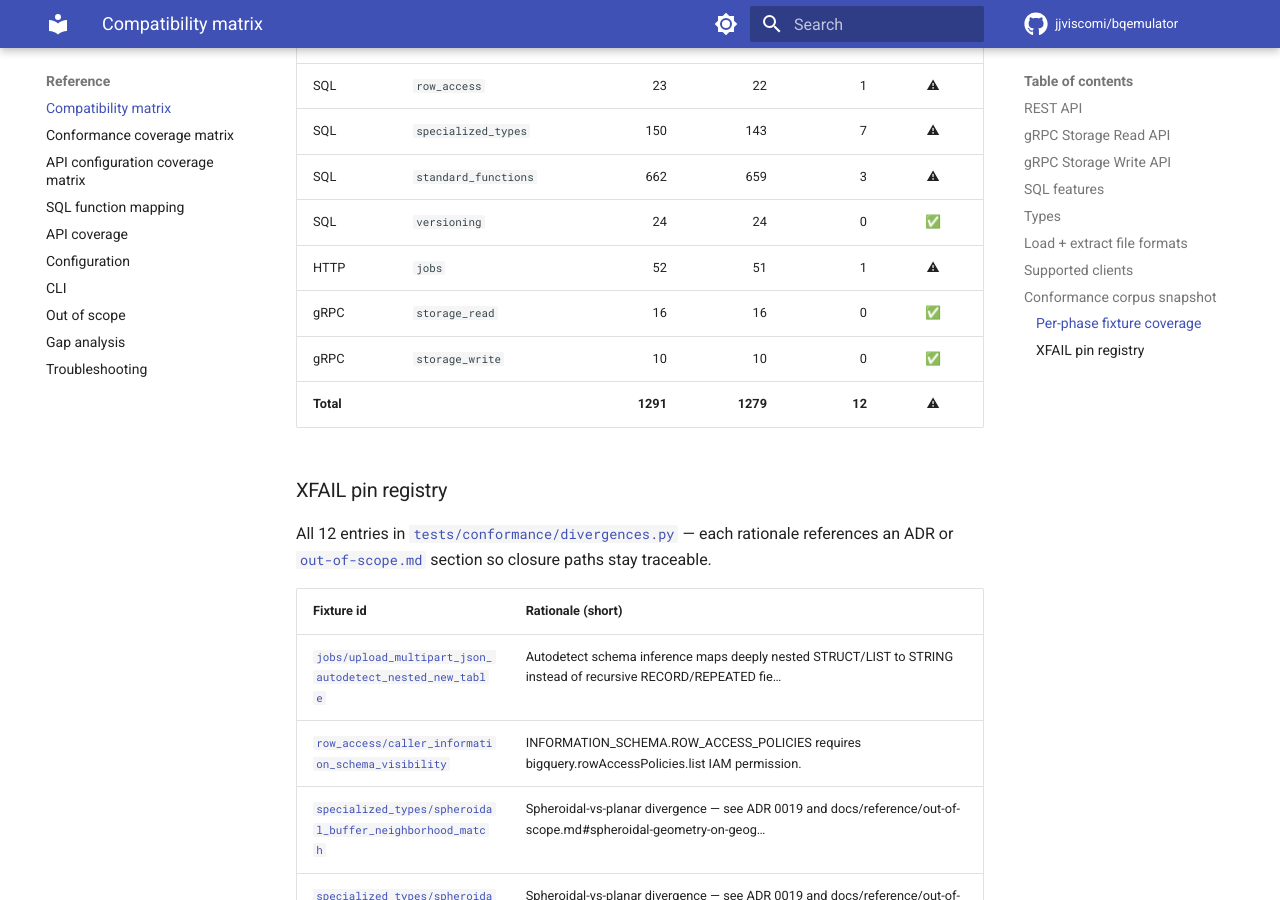
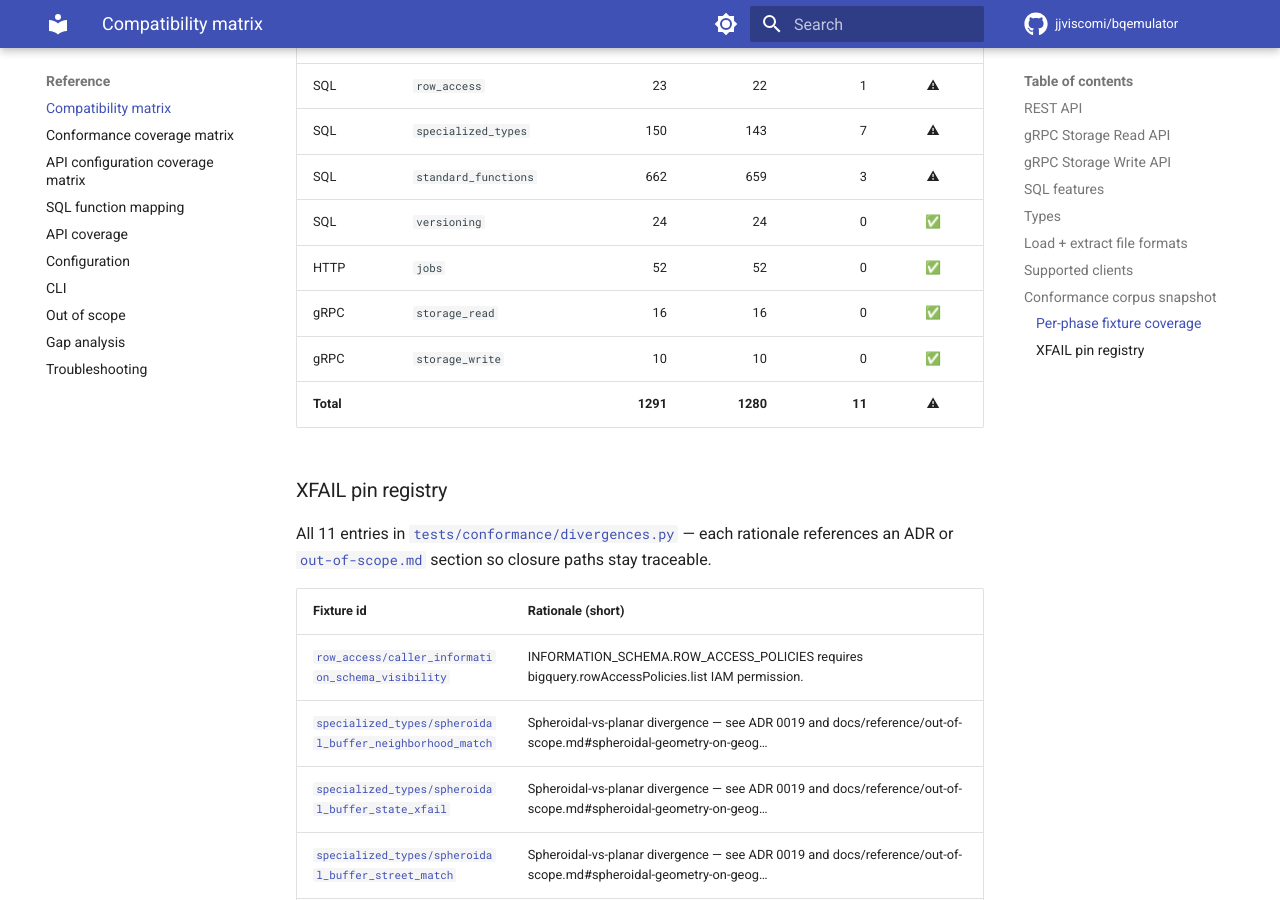
Before and after one commit to jjviscomi/bqemulator, an MkDocs documentation site: the page built from docs/reference/compatibility-matrix.md, in a window 1280 px wide and 900 px high, scrolled down 5502 px. Built offline with MkDocs 1.6.1 and Material for MkDocs 9.7.7, drawn with Linux system fonts in a browser that asks for light colours; comment, search, counter and statistics services are not loaded; the version menu is left out; some of the changed text lies outside the part shown.

Commit message:
test(conformance): pin autodetect RECORD/REPEATED schemas from live BigQuery
The three autodetect upload fixtures were malformed stubs (a `url` key
instead of `path`, no `body_bin`, no recorded baseline), so the runner
never discovered them, and the nested case was pinned as a STRING-fallback
divergence that no longer holds now that inference produces real RECORD /
REPEATED fields.

Reshape each into a schema-verifying fixture: a `setup.sql` provisions a
temp dataset, a setup request uploads the multipart autodetect load and
awaits the job, and the canonical request is a `tables.get` whose recorded
baseline pins the inferred schema. The CSV and flat-JSON cases cover
INTEGER / STRING; the nested-JSON case covers a NULLABLE RECORD, a REPEATED
STRING, and a REPEATED RECORD. Baselines are recorded from real BigQuery,
scrubbed of the project id, and trimmed of the physical/logical storage
byte counters the emulator does not track (the inferred schema and numRows
are pinned).

Drop the `_AUTODETECT_NESTED` entry from KNOWN_DIVERGENCES (the emulator now
matches BigQuery, verified against the live recording) and regenerate the
compatibility matrix (12 to 11 XFAILs).

Signed-off-by: Joseph Viscomi <jjviscomi@gmail.com>

```diff
--- a/docs/reference/compatibility-matrix.md
+++ b/docs/reference/compatibility-matrix.md
@@ -139,7 +139,7 @@
 
 > **Auto-generated.** Edit fixtures under [`tests/conformance/`](https://github.com/jjviscomi/bqemulator/blob/main/tests/conformance) or update the XFAIL registry in [`tests/conformance/divergences.py`](https://github.com/jjviscomi/bqemulator/blob/main/tests/conformance/divergences.py), then run `make compat-matrix` to regenerate this block. The CI gate (`--check`) refuses to merge a PR whose committed snapshot has drifted from the corpus.
 
-- **Corpus totals**: 1291 fixtures (1213 SQL + 52 HTTP + 26 gRPC); **1279 PASS / 12 XFAIL**
+- **Corpus totals**: 1291 fixtures (1213 SQL + 52 HTTP + 26 gRPC); **1280 PASS / 11 XFAIL**
 - **XFAIL contract**: every pin in `KNOWN_DIVERGENCES` references an ADR or `out-of-scope.md` section — invented divergences are forbidden (see [ADR 0023](https://github.com/jjviscomi/bqemulator/blob/main/docs/adr/0023-conformance-divergence-baseline.md)).
 
 ### Per-phase fixture coverage
@@ -158,18 +158,17 @@
 | SQL | `specialized_types` | 150 | 143 | 7 | ⚠ |
 | SQL | `standard_functions` | 662 | 659 | 3 | ⚠ |
 | SQL | `versioning` | 24 | 24 | 0 | ✅ |
-| HTTP | `jobs` | 52 | 51 | 1 | ⚠ |
+| HTTP | `jobs` | 52 | 52 | 0 | ✅ |
 | gRPC | `storage_read` | 16 | 16 | 0 | ✅ |
 | gRPC | `storage_write` | 10 | 10 | 0 | ✅ |
-| **Total** | | **1291** | **1279** | **12** | ⚠ |
+| **Total** | | **1291** | **1280** | **11** | ⚠ |
 
 ### XFAIL pin registry
 
-All 12 entries in [`tests/conformance/divergences.py`](https://github.com/jjviscomi/bqemulator/blob/main/tests/conformance/divergences.py) — each rationale references an ADR or [`out-of-scope.md`](https://github.com/jjviscomi/bqemulator/blob/main/docs/reference/out-of-scope.md) section so closure paths stay traceable.
+All 11 entries in [`tests/conformance/divergences.py`](https://github.com/jjviscomi/bqemulator/blob/main/tests/conformance/divergences.py) — each rationale references an ADR or [`out-of-scope.md`](https://github.com/jjviscomi/bqemulator/blob/main/docs/reference/out-of-scope.md) section so closure paths stay traceable.
 
 | Fixture id | Rationale (short) |
 |---|---|
-| [`jobs/upload_multipart_json_autodetect_nested_new_table`](https://github.com/jjviscomi/bqemulator/blob/main/tests/conformance/http_corpus/jobs/upload_multipart_json_autodetect_nested_new_table) | Autodetect schema inference maps deeply nested STRUCT/LIST to STRING instead of recursive RECORD/REPEATED fie… |
 | [`row_access/caller_information_schema_visibility`](https://github.com/jjviscomi/bqemulator/blob/main/tests/conformance/sql_corpus/row_access/caller_information_schema_visibility) | INFORMATION_SCHEMA.ROW_ACCESS_POLICIES requires bigquery.rowAccessPolicies.list IAM permission. |
 | [`specialized_types/spheroidal_buffer_neighborhood_match`](https://github.com/jjviscomi/bqemulator/blob/main/tests/conformance/sql_corpus/specialized_types/spheroidal_buffer_neighborhood_match) | Spheroidal-vs-planar divergence — see ADR 0019 and docs/reference/out-of-scope.md#spheroidal-geometry-on-geog… |
 | [`specialized_types/spheroidal_buffer_state_xfail`](https://github.com/jjviscomi/bqemulator/blob/main/tests/conformance/sql_corpus/specialized_types/spheroidal_buffer_state_xfail) | Spheroidal-vs-planar divergence — see ADR 0019 and docs/reference/out-of-scope.md#spheroidal-geometry-on-geog… |
```
Also changed, not shown: 16 other files.
